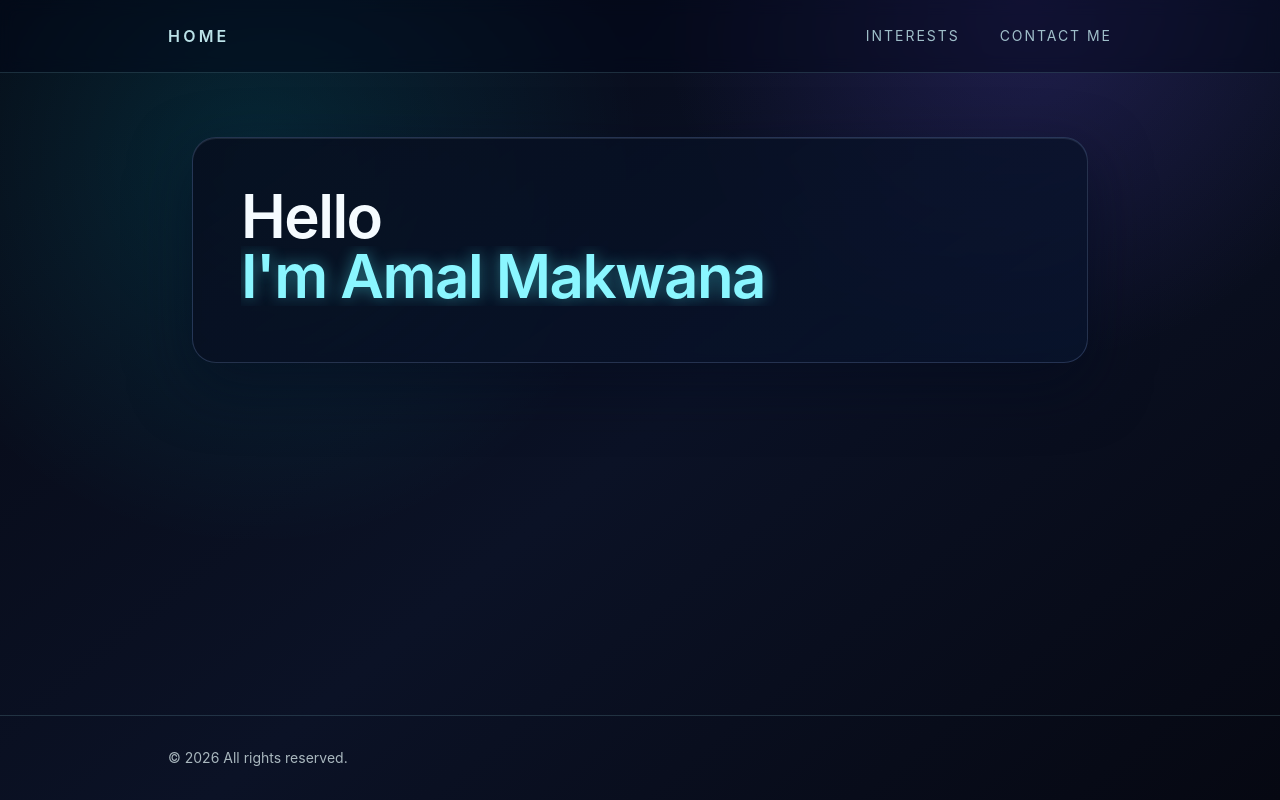
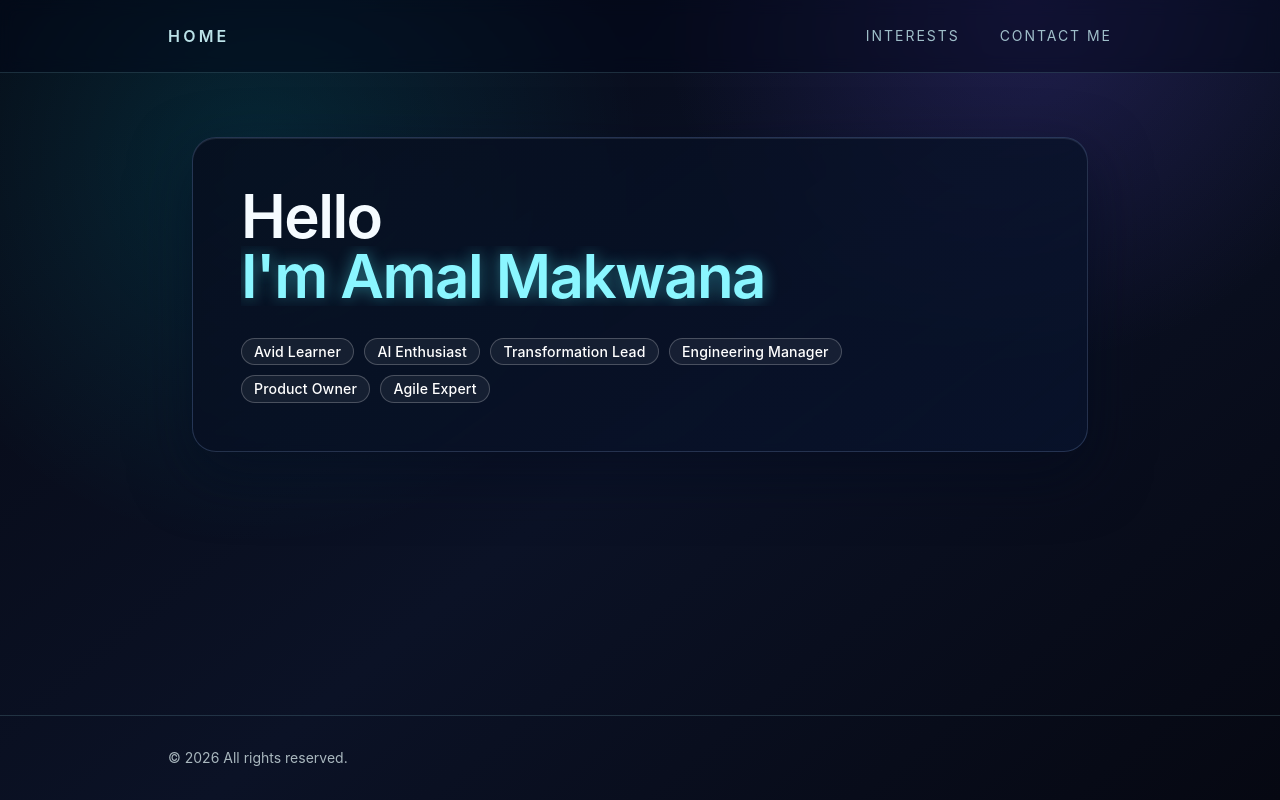
Before and after one commit to Amal-Makwana/amalmakwana, a Next.js app in the folder my-site/: page / in a window 1280 px wide. Built offline with nearby package versions, Linux system fonts and the light colour scheme.

Commit message:
Fix phrase reveal to left-to-right one-time sequence

```diff
--- a/my-site/app/globals.css
+++ b/my-site/app/globals.css
@@ -137,3 +137,31 @@ body {
     opacity: 0;
   }
 }
+
+.phrase-cloud {
+  margin-top: 1.4rem;
+  display: flex;
+  flex-wrap: wrap;
+  gap: 0.65rem;
+}
+
+.phrase-chip {
+  display: inline-block;
+  padding: 0.3rem 0.75rem;
+  border-radius: 999px;
+  border: 1px solid rgba(255, 255, 255, 0.22);
+  background: rgba(255, 255, 255, 0.06);
+  color: #ffffff;
+  font-size: 0.88rem;
+  font-weight: 500;
+  letter-spacing: 0.01em;
+  line-height: 1.1;
+  opacity: 0;
+  transform: translateX(-28px);
+  transition: opacity 420ms ease-out, transform 420ms ease-out;
+}
+
+.phrase-chip.is-visible {
+  opacity: 1;
+  transform: translateX(0);
+}
--- a/my-site/app/page.jsx
+++ b/my-site/app/page.jsx
@@ -1,4 +1,34 @@
+"use client";
+
+import { useEffect, useState } from "react";
+
+const phrases = [
+  "Avid Learner",
+  "AI Enthusiast",
+  "Transformation Lead",
+  "Engineering Manager",
+  "Product Owner",
+  "Agile Expert",
+];
+
 export default function HomePage() {
+  const [visibleCount, setVisibleCount] = useState(0);
+
+  useEffect(() => {
+    const revealInterval = setInterval(() => {
+      setVisibleCount((current) => {
+        if (current >= phrases.length) {
+          clearInterval(revealInterval);
+          return current;
+        }
+
+        return current + 1;
+      });
+    }, 280);
+
+    return () => clearInterval(revealInterval);
+  }, []);
+
   return (
     <div className="editorial">
       <section className="section-grid">
@@ -6,8 +36,17 @@ export default function HomePage() {
           <h1>
             Hello
             <br />
-            <span className="typewriter-line" aria-label="I'm Amal Makwana">I&apos;m Amal Makwana</span>
+            <span className="typewriter-line" aria-label="I'm Amal Makwana">
+              I&apos;m Amal Makwana
+            </span>
           </h1>
+          <div className="phrase-cloud" aria-label="Professional roles and interests">
+            {phrases.map((phrase, index) => (
+              <span key={phrase} className={`phrase-chip ${index < visibleCount ? "is-visible" : ""}`}>
+                {phrase}
+              </span>
+            ))}
+          </div>
         </div>
       </section>
     </div>
```
